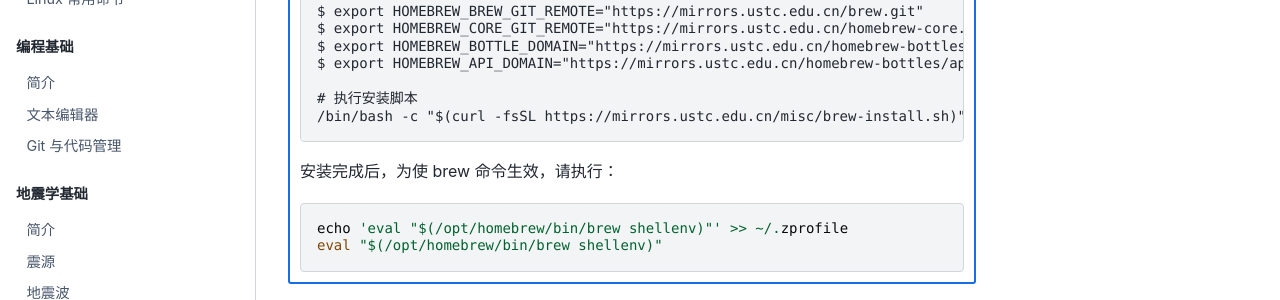
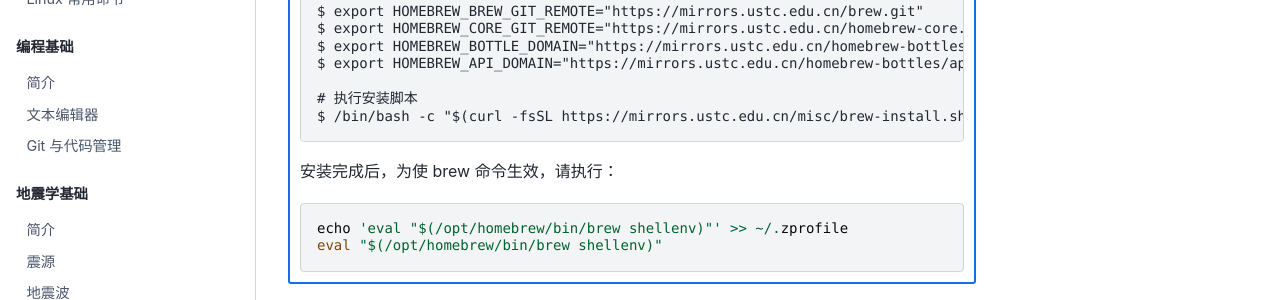
Before and after one commit to seismo-learn/seismology101, a Jupyter Book: the page built from source/computer/macos-setup.md, in a window 1280 px wide and 900 px high, scrolled down 1653 px. Shown: the part 275-575 px from the top of the window. Built offline with Jupyter Book 1.0.4 settings and Sphinx 7.4.7 and the Sphinx Book theme 1.1.4, drawn with Linux system fonts in a browser that asks for light colours; pages that are not in the unit, such as notebooks, are missing from menus; some of the changed text lies outside the part shown.

````diff
--- a/source/computer/macos-setup.md
+++ b/source/computer/macos-setup.md
@@ -76,7 +76,7 @@ $ export HOMEBREW_BOTTLE_DOMAIN="https://mirrors.ustc.edu.cn/homebrew-bottles"
 $ export HOMEBREW_API_DOMAIN="https://mirrors.ustc.edu.cn/homebrew-bottles/api"
 
 # 执行安装脚本
-/bin/bash -c "$(curl -fsSL https://mirrors.ustc.edu.cn/misc/brew-install.sh)"
+$ /bin/bash -c "$(curl -fsSL https://mirrors.ustc.edu.cn/misc/brew-install.sh)"
 ```
 
 安装完成后，为使 brew 命令生效，请执行：
````
